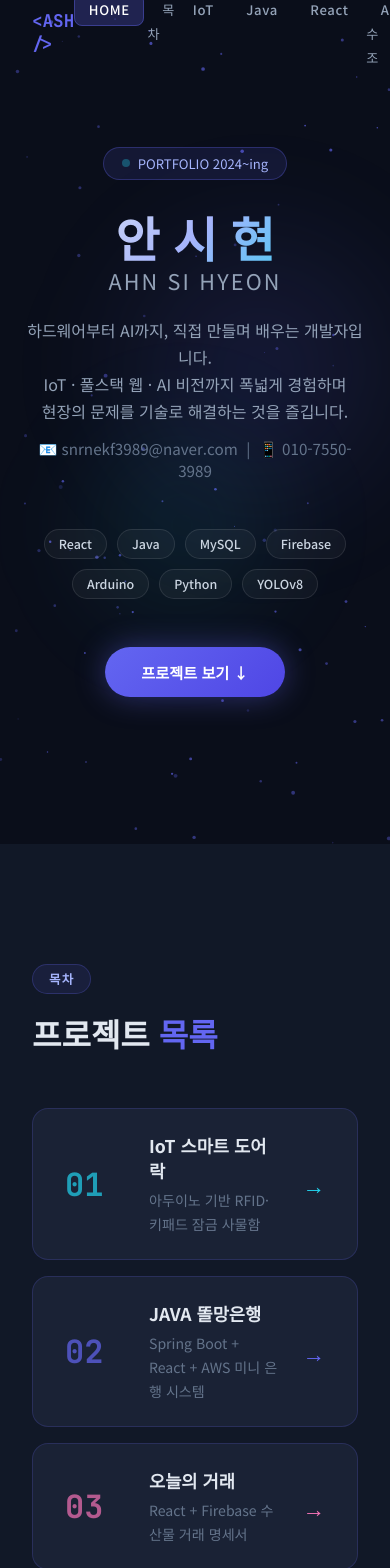
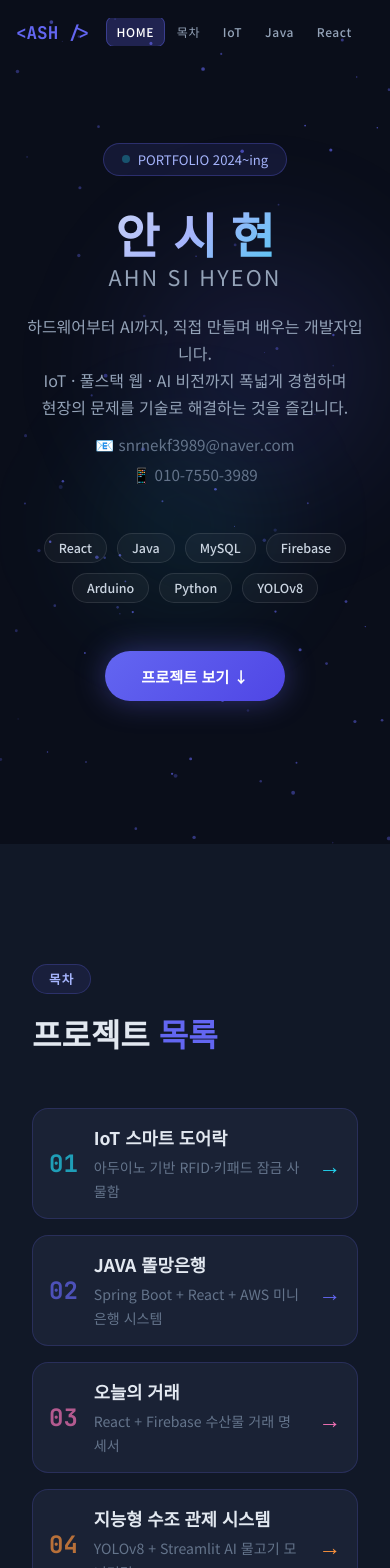
Before and after one commit to sihyeon0902/sihyeon-portfolio, a React (Vite) app: page / in a window 390 px wide. Shown: the top 1568 px of the page. Built offline with nearby package versions, Linux system fonts and the light colour scheme.

Commit message:
commit 최종 수정

```diff
--- a/src/components/Cover.jsx
+++ b/src/components/Cover.jsx
@@ -45,12 +45,10 @@ export default function Cover() {
     <section id="cover" style={{ position: 'relative', minHeight: '100vh', display: 'flex', alignItems: 'center', justifyContent: 'center', overflow: 'hidden' }}>
       <canvas ref={canvasRef} style={{ position: 'absolute', inset: 0 }} />
 
-      {/* 그라데이션 오브 */}
       <div style={{ position: 'absolute', top: '20%', left: '15%', width: 400, height: 400, borderRadius: '50%', background: 'radial-gradient(circle, rgba(99,102,241,0.15) 0%, transparent 70%)', filter: 'blur(40px)' }} />
       <div style={{ position: 'absolute', bottom: '20%', right: '15%', width: 300, height: 300, borderRadius: '50%', background: 'radial-gradient(circle, rgba(34,211,238,0.1) 0%, transparent 70%)', filter: 'blur(40px)' }} />
 
       <div style={{ position: 'relative', zIndex: 1, textAlign: 'center', padding: '0 1.5rem' }}>
-        {/* 배지 */}
         <div style={{ display: 'inline-flex', alignItems: 'center', gap: 8, background: 'rgba(99,102,241,0.12)', border: '1px solid rgba(99,102,241,0.3)', borderRadius: 100, padding: '6px 18px', marginBottom: '2rem', fontSize: '0.82rem', color: '#a5b4fc' }}>
           <span style={{ width: 8, height: 8, borderRadius: '50%', background: '#22d3ee', display: 'inline-block', animation: 'pulse 2s infinite' }} />
           PORTFOLIO 2024~ing
@@ -61,16 +59,17 @@ export default function Cover() {
           <span style={{ display: 'block', fontSize: '0.45em', fontWeight: 400, color: '#94a3b8', marginTop: '0.5rem', letterSpacing: '0.1em' }}>AHN SI HYEON</span>
         </h1>
 
-        <p style={{ fontSize: 'clamp(1rem, 2.5vw, 1.25rem)', color: '#94a3b8', maxWidth: 520, margin: '0 auto 0.75rem', lineHeight: 1.7 }}>
+        <div style={{ fontSize: 'clamp(1rem, 2.5vw, 1.25rem)', color: '#94a3b8', maxWidth: 520, margin: '0 auto 0.75rem', lineHeight: 1.7 }}>
           하드웨어부터 AI까지, 직접 만들며 배우는 개발자입니다.
-          <p>IoT · 풀스택 웹 · AI 비전까지 폭넓게 경험하며</p>
-          <p>현장의 문제를 기술로 해결하는 것을 즐깁니다.</p>
-        </p>
-        <p style={{ fontSize: '0.95rem', color: '#64748b', marginBottom: '3rem' }}>
-          📧 snrnekf3989@naver.com &nbsp;|&nbsp; 📱 010-7550-3989
-        </p>
+          <p style={{ margin: 0 }}>IoT · 풀스택 웹 · AI 비전까지 폭넓게 경험하며</p>
+          <p style={{ margin: 0 }}>현장의 문제를 기술로 해결하는 것을 즐깁니다.</p>
+        </div>
+        <div className="mobile-flex-col" style={{ fontSize: '0.95rem', color: '#64748b', marginBottom: '3rem', display: 'flex', justifyContent: 'center', alignItems: 'center', gap: '0.5rem', flexWrap: 'wrap' }}>
+          <span>📧 snrnekf3989@naver.com</span>
+          <span className="mobile-hide-divider">|</span>
+          <span>📱 010-7550-3989</span>
+        </div>
 
-        {/* 스킬 태그 */}
         <div style={{ display: 'flex', flexWrap: 'wrap', gap: 10, justifyContent: 'center', maxWidth: 600, margin: '0 auto 3rem' }}>
           {skills.map((s, i) => (
             <span key={s} style={{
--- a/src/components/Navbar.jsx
+++ b/src/components/Navbar.jsx
@@ -1,12 +1,12 @@
 import { useState, useEffect } from 'react'
 
 const links = [
-  { id: 'cover',     label: 'HOME' },
-  { id: 'toc',       label: '목차' },
-  { id: 'iot',       label: 'IoT' },
-  { id: 'java',      label: 'Java' },
-  { id: 'react',     label: 'React' },
-  { id: 'aquarium',  label: 'AI수조' },
+  { id: 'cover', label: 'HOME' },
+  { id: 'toc', label: '목차' },
+  { id: 'iot', label: 'IoT' },
+  { id: 'java', label: 'Java' },
+  { id: 'react', label: 'React' },
+  { id: 'aquarium', label: 'AI수조' },
 ]
 
 export default function Navbar({ active }) {
@@ -19,25 +19,27 @@ export default function Navbar({ active }) {
 
   const nav = {
     position: 'fixed', top: 0, left: 0, right: 0, zIndex: 1000,
-    padding: '0 2rem',
+    padding: '0 1rem',
     background: scrolled ? 'rgba(10,14,26,0.92)' : 'transparent',
     backdropFilter: scrolled ? 'blur(12px)' : 'none',
     borderBottom: scrolled ? '1px solid rgba(99,102,241,0.15)' : 'none',
     transition: 'all .3s',
     display: 'flex', alignItems: 'center', justifyContent: 'space-between',
     height: 64,
+    gap: '1rem'
   }
 
   return (
     <nav style={nav}>
-      <span style={{ fontFamily: "'JetBrains Mono', monospace", color: '#6366f1', fontWeight: 700, fontSize: '1.1rem' }}>
+      <span style={{ fontFamily: "'JetBrains Mono', monospace", color: '#6366f1', fontWeight: 700, fontSize: '1.1rem', flexShrink: 0 }}>
         &lt;ASH /&gt;
       </span>
-      <ul style={{ listStyle: 'none', display: 'flex', gap: '0.2rem' }}>
+      <ul className="mobile-nav-list" style={{ listStyle: 'none', display: 'flex', gap: '0.2rem', margin: 0, padding: 0 }}>
         {links.map(l => (
           <li key={l.id}>
             <a
               href={`#${l.id}`}
+              className="mobile-nav-link"
               style={{
                 padding: '0.4rem 0.85rem',
                 borderRadius: 8,
--- a/src/components/TableOfContents.jsx
+++ b/src/components/TableOfContents.jsx
@@ -1,3 +1,4 @@
+
 const items = [
   { num: '01', title: 'IoT 스마트 도어락', sub: '아두이노 기반 RFID·키패드 잠금 사물함', color: '#22d3ee', href: '#iot' },
   { num: '02', title: 'JAVA 똘망은행', sub: 'Spring Boot + React + AWS 미니 은행 시스템', color: '#6366f1', href: '#java' },
@@ -15,11 +16,11 @@ export default function TableOfContents() {
         </h2>
         <div style={{ display: 'grid', gap: '1rem' }}>
           {items.map(it => (
-            <a key={it.num} href={it.href} style={{ textDecoration: 'none', display: 'flex', alignItems: 'center', gap: '1.5rem', padding: '1.5rem 2rem', borderRadius: 16, background: 'var(--surface2)', border: '1px solid var(--border)', transition: 'all .25s', color: 'inherit' }}
+            <a key={it.num} href={it.href} className="mobile-padding-reduce" style={{ textDecoration: 'none', display: 'flex', alignItems: 'center', gap: '1.5rem', padding: '1.5rem 2rem', borderRadius: 16, background: 'var(--surface2)', border: '1px solid var(--border)', transition: 'all .25s', color: 'inherit' }}
               onMouseEnter={e => { e.currentTarget.style.borderColor = it.color; e.currentTarget.style.transform = 'translateX(8px)'; e.currentTarget.style.background = `rgba(${hexToRgb(it.color)},0.05)` }}
               onMouseLeave={e => { e.currentTarget.style.borderColor = 'var(--border)'; e.currentTarget.style.transform = 'none'; e.currentTarget.style.background = 'var(--surface2)' }}
             >
-              <span style={{ fontFamily: "'JetBrains Mono',monospace", fontSize: '2rem', fontWeight: 700, color: it.color, opacity: 0.7, minWidth: 60 }}>{it.num}</span>
+              <span className="mobile-toc-num" style={{ fontFamily: "'JetBrains Mono',monospace", fontSize: '2rem', fontWeight: 700, color: it.color, opacity: 0.7, minWidth: 60 }}>{it.num}</span>
               <div style={{ flex: 1 }}>
                 <div style={{ display: 'flex', alignItems: 'center', gap: 10, marginBottom: 4 }}>
                   <span style={{ fontWeight: 700, fontSize: '1.1rem' }}>{it.title}</span>
--- a/src/index.css
+++ b/src/index.css
@@ -1,7 +1,12 @@
-
 @import url('https://fonts.googleapis.com/css2?family=Noto+Sans+KR:wght@300;400;500;700;900&family=JetBrains+Mono:wght@400;700&display=swap');
 
-*, *::before, *::after { box-sizing: border-box; margin: 0; padding: 0; }
+*,
+*::before,
+*::after {
+  box-sizing: border-box;
+  margin: 0;
+  padding: 0;
+}
 
 :root {
   --bg: #0a0e1a;
@@ -12,11 +17,13 @@
   --accent3: #f472b6;
   --text: #e2e8f0;
   --muted: #94a3b8;
-  --border: rgba(99,102,241,0.2);
-  --glow: rgba(99,102,241,0.15);
+  --border: rgba(99, 102, 241, 0.2);
+  --glow: rgba(99, 102, 241, 0.15);
 }
 
-html { scroll-behavior: smooth; }
+html {
+  scroll-behavior: smooth;
+}
 
 body {
   font-family: 'Noto Sans KR', sans-serif;
@@ -25,6 +32,63 @@ body {
   overflow-x: hidden;
 }
 
-::-webkit-scrollbar { width: 6px; }
-::-webkit-scrollbar-track { background: var(--bg); }
-::-webkit-scrollbar-thumb { background: var(--accent); border-radius: 3px; }
+::-webkit-scrollbar {
+  width: 6px;
+}
+
+::-webkit-scrollbar-track {
+  background: var(--bg);
+}
+
+::-webkit-scrollbar-thumb {
+  background: var(--accent);
+  border-radius: 3px;
+}
+
+@media (max-width: 640px) {
+  .mobile-flex-col {
+    flex-direction: column !important;
+    align-items: stretch !important;
+  }
+
+  .mobile-hide-divider {
+    display: none !important;
+  }
+
+  .mobile-full-width {
+    width: 100% !important;
+  }
+
+  .mobile-nav-list {
+    overflow-x: auto !important;
+    width: 100% !important;
+    justify-content: flex-start !important;
+    padding-bottom: 4px !important;
+    gap: 0.1rem !important;
+    -webkit-overflow-scrolling: touch;
+  }
+
+  .mobile-nav-list::-webkit-scrollbar {
+    display: none;
+  }
+
+  .mobile-nav-link {
+    padding: 0.4rem 0.6rem !important;
+    font-size: 0.75rem !important;
+    white-space: nowrap !important;
+  }
+
+  .mobile-padding-reduce {
+    padding: 1rem !important;
+    gap: 1rem !important;
+  }
+
+  .mobile-toc-num {
+    min-width: auto !important;
+    font-size: 1.5rem !important;
+  }
+
+  .mobile-grid-1fr {
+    grid-template-columns: 1fr !important;
+  }
+}
```
Also changed, not shown: src/components/AquariumProject.jsx (+8 -16 lines), src/components/IoTProject.jsx (+7 -13 lines), src/components/JavaProject.jsx (+4 -8 lines), src/components/ReactProject.jsx (+4 -8 lines), src/App.jsx (line endings or trailing spaces), src/components/Footer.jsx (line endings or trailing spaces).
